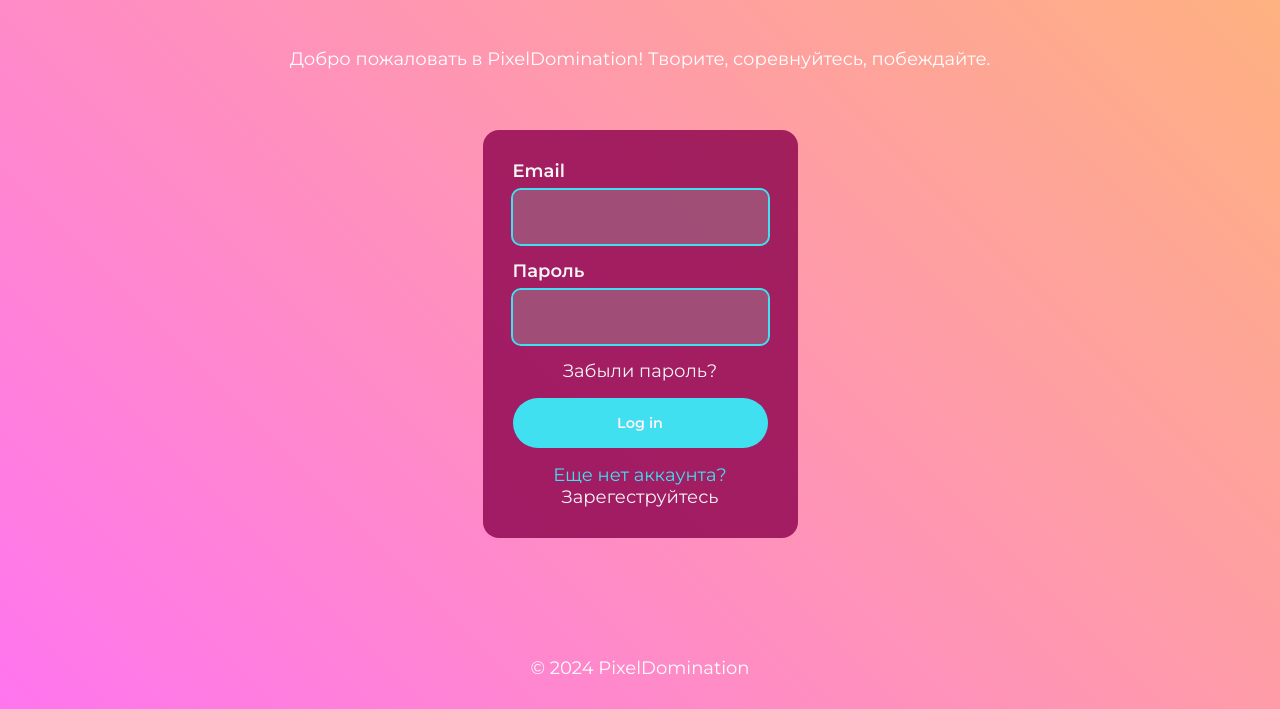
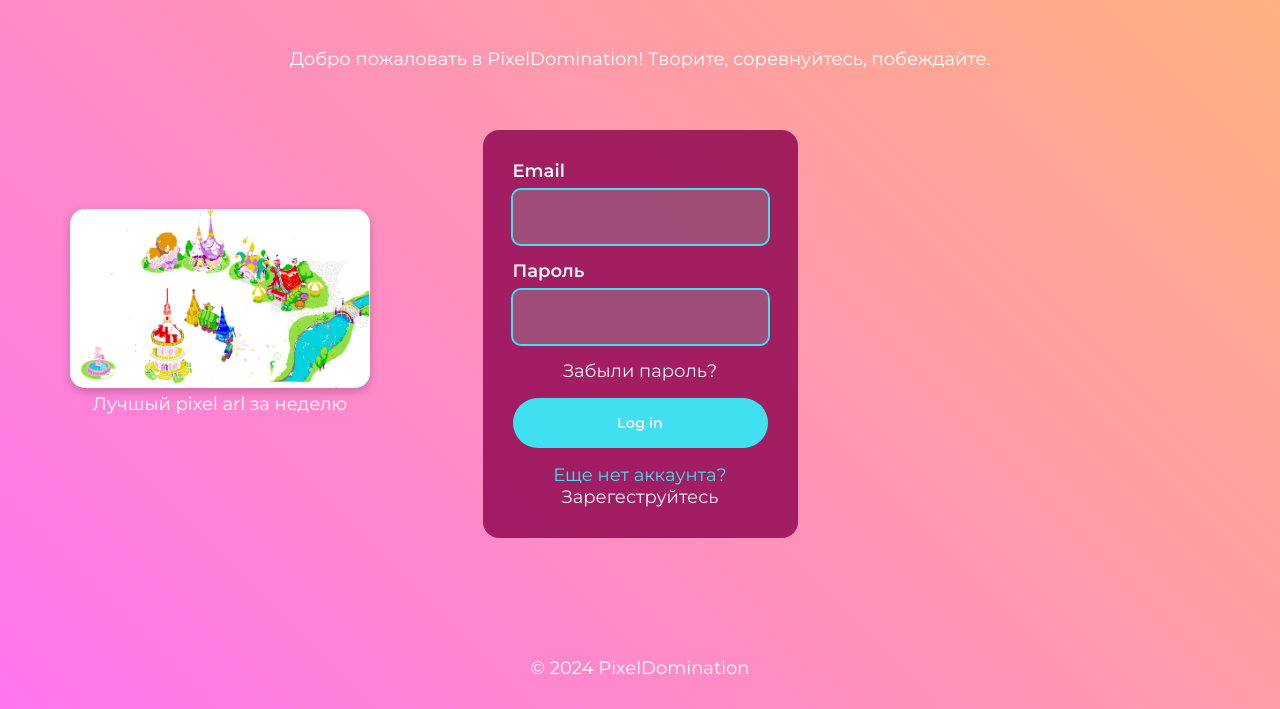
Before and after one commit to Electr0nic1/PixelDomination, a plain HTML site: page index.html in a window 1280 px wide. Shown: the part 91-800 px from the top of the page. Drawn offline with Linux system fonts and the light colour scheme.

Commit message:
aside best-work

```diff
--- a/css/style.css
+++ b/css/style.css
@@ -65,6 +65,28 @@ body {
 .welcome__btn--primary {
   display: inline-block;
   background: #007BFF;
+}
+
+.best-work__box {
+  position: fixed;
+  top: 300px;
+  left: 70px;
+  width: 300px;
+  height: 180px;
+}
+
+.best-work__img {
+  width: 100%;
+  max-width: 300px;
+  height: auto;
+  border-radius: 15px;
+  box-shadow: 0px 4px 10px rgba(0, 0, 0, 0.2);
+  transition: transform 0.3s ease;
+}
+
+.best-work__img:hover {
+  transform: scale(1.1);
+  box-shadow: 0px 6px 15px rgba(0, 0, 0, 0.3);
 }
 
 .form {
--- a/index.html
+++ b/index.html
@@ -16,6 +16,12 @@
       <h1 class="header__title">PixelDomination</h1>
     </header>
     <main class="main">
+      <aside class="best-work">
+        <figure class="best-work__box">
+          <img class="best-work__img" src="img/best.png" alt="фото лучшей работы за неделю">
+          <figcaption>Лучшый pixel arl за неделю</figcaption>
+        </figure>
+      </aside>
       <section class="welcome">
         <div class="container">
           <p class="welcome__text">Добро пожаловать в PixelDomination! Творите, соревнуйтесь, побеждайте.</p>
```
Also changed, not shown: img/best.png (added).
